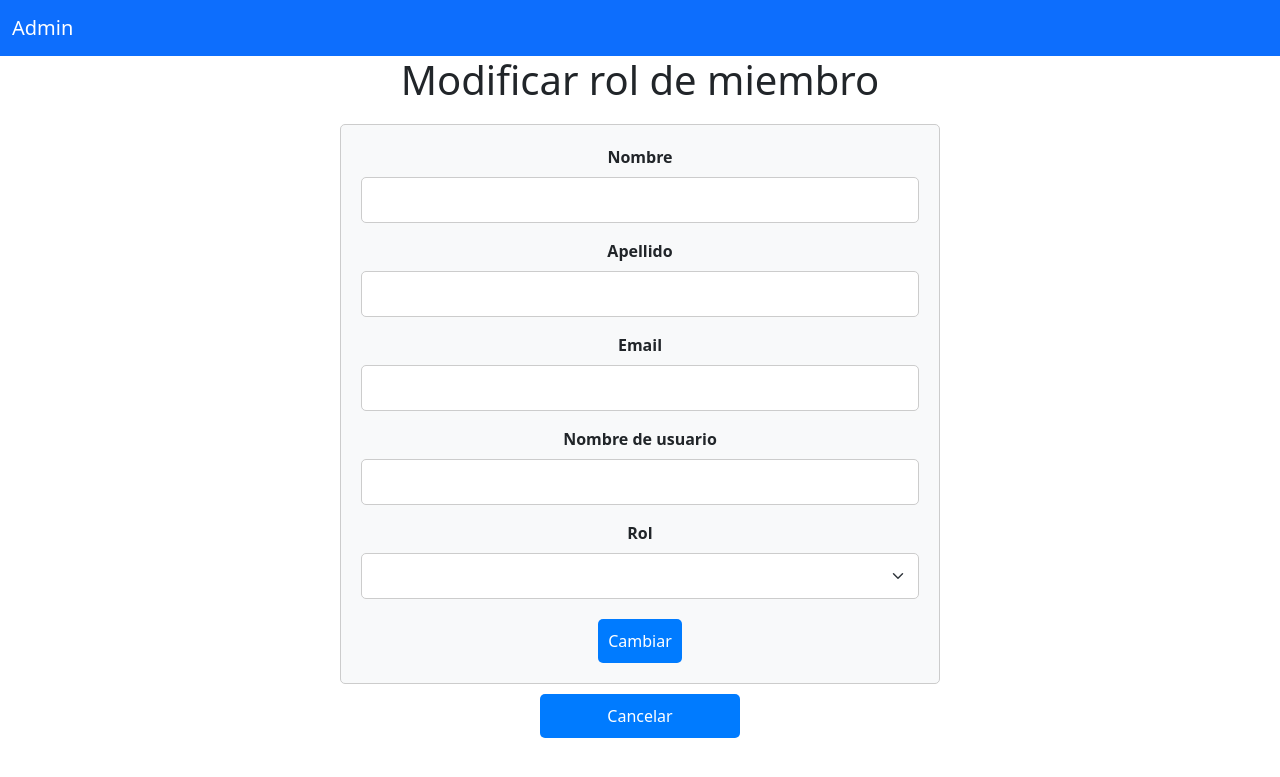
After one commit to franciscodenis/ProyectoVueFlask, a Flask app: template admin/src/web/templates/members/edit.html in a window 1280 px wide. The commit adds this page. Shown: the top 777 px of the page. Run offline with Flask 3, Linux system fonts and the light colour scheme; the template is opened without the code that fills it: values that come from a table or form of the project are taken from there, others are empty.

Commit message:
Agrega editar rol de miembro de institución

```diff
--- a/admin/src/core/seeds.py
+++ b/admin/src/core/seeds.py
@@ -201,11 +201,11 @@ def run():
     auth.set_role_permissions(operator_role, operator_role_permissinos)
 
     # User has roles
-    auth.set_user_roles(super_admin, institucion1, [super_admin_role])
-    auth.set_user_roles(super_admin, institucion2, [super_admin_role])
+    auth.set_user_roles(super_admin, institucion1.id, [super_admin_role.id])
+    auth.set_user_roles(super_admin, institucion2.id, [super_admin_role.id])
 
     # User has system roles
-    auth.set_user_system_roles(super_admin, [super_admin_role])
+    auth.set_user_system_roles(super_admin, [super_admin_role.id])
 
     servicio = services.create_service(
         name="Consulta de servicios",
--- a/admin/src/web/forms.py
+++ b/admin/src/web/forms.py
@@ -36,6 +36,14 @@ class UserForm(FlaskForm):
     email = StringField('email')
     user_id = HiddenField('user_id')
 
+class MemberForm(FlaskForm):
+    first_name = StringField('Nombre', validators=[DataRequired()])
+    last_name = StringField('Apellido', validators=[DataRequired()])
+    username = StringField('Nombre de usuario', validators=[DataRequired()])
+    email = StringField('email')
+    role = SelectField('Rol', validators=[DataRequired()])
+    user_id = HiddenField('user_id')
+
 class ConfigForm(FlaskForm):
     items_per_page = IntegerField(
         'Elementos por página',
--- /dev/null
+++ b/admin/src/web/templates/members/edit.html
@@ -0,0 +1,36 @@
+{% extends "layout.html" %}
+
+{% block title %}
+Modificar miembro
+{% endblock %}
+
+{% block content %}
+<h1>Modificar rol de miembro</h1>
+<form method="POST">
+    {{ form.hidden_tag() }}
+    <div class="mb-3">
+        <label for="first_name" class="form-label">Nombre</label>
+        {{ form.first_name(class="form-control", readonly="readonly") }}
+    </div>
+    <div class="mb-3">
+        <label for="last_name" class="form-label">Apellido</label>
+        {{ form.last_name(class="form-control", readonly="readonly") }}
+    </div>
+    <div class="mb-3">
+        <label for="email" class="form-label">Email</label>
+        {{ form.email(class="form-control", readonly="readonly") }}
+    </div>
+    <div class="mb-3">
+        <label for="username" class="form-label">Nombre de usuario</label>
+        {{ form.username(class="form-control", readonly="readonly") }}
+    </div>
+    <div class="mb-3">
+        <label for="role" class="form-label">Rol</label>
+        {{ form.role(class="form-select") }}
+    </div>
+    <button type="submit" class="btn btn-primary">Cambiar</button>
+</form>
+<a href="{{ url_for('home') }}" class="btn btn-secondary">Cancelar</a>
+
+<link rel="stylesheet" href="{{ url_for('static', filename='form.css') }}">
+{% endblock %}
--- a/admin/src/web/templates/members/index.html
+++ b/admin/src/web/templates/members/index.html
@@ -37,7 +37,7 @@ Lista de Miembros
                 {{ user.roles | map(attribute='name') | list | join(', ') }}
             </td>
             <td>
-                <a href="#">Editar roles</a>
+                <a href="{{ url_for('members.member_update', user_id=user.id )}}">Editar roles</a>
             </td>
             <td>
                 {% if user.email != session.get("user") %}
```
Also changed, not shown: admin/src/core/auth/__init__.py (+29 -9 lines), admin/src/web/controllers/members.py (+49 -0 lines).
